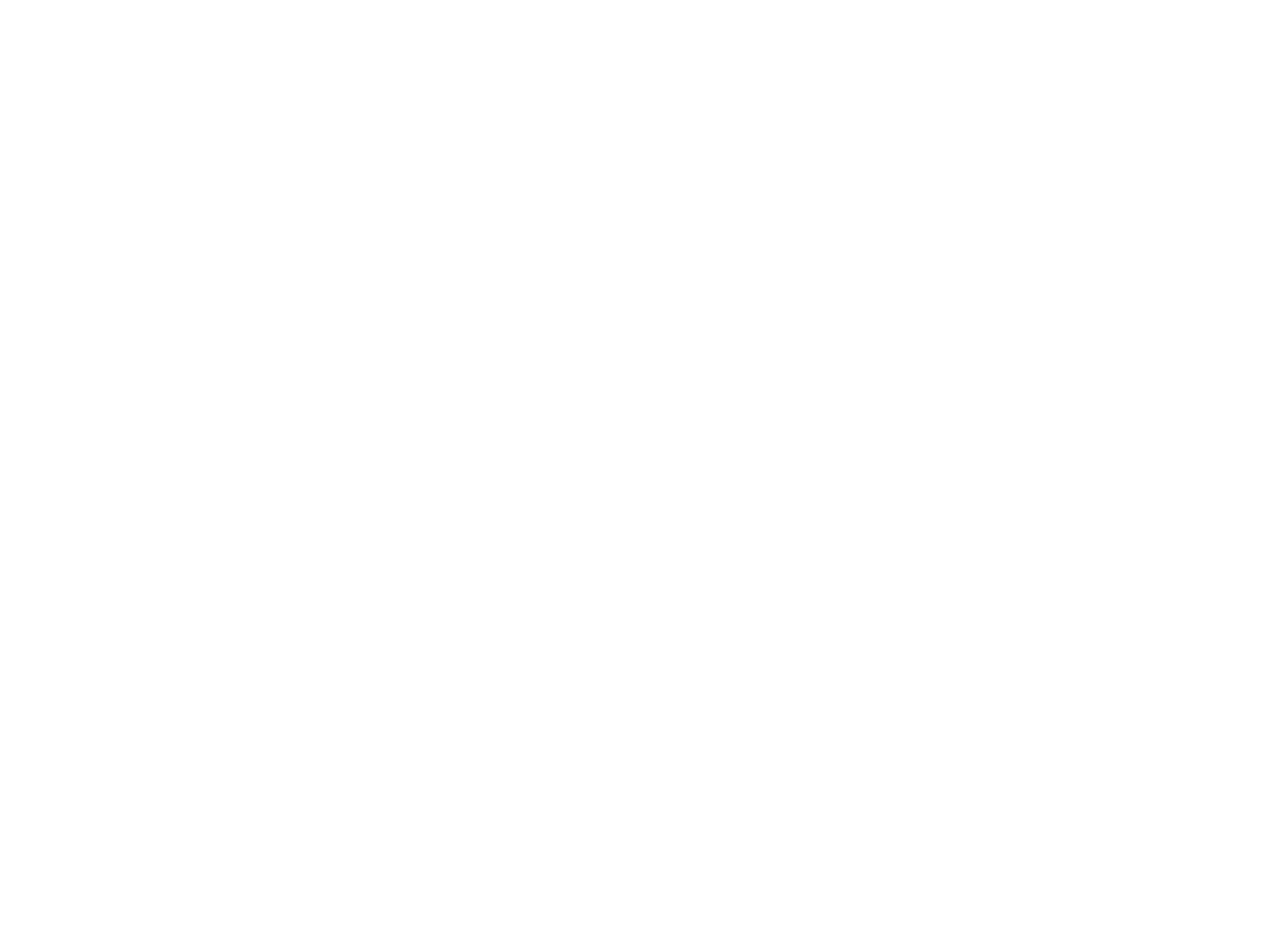
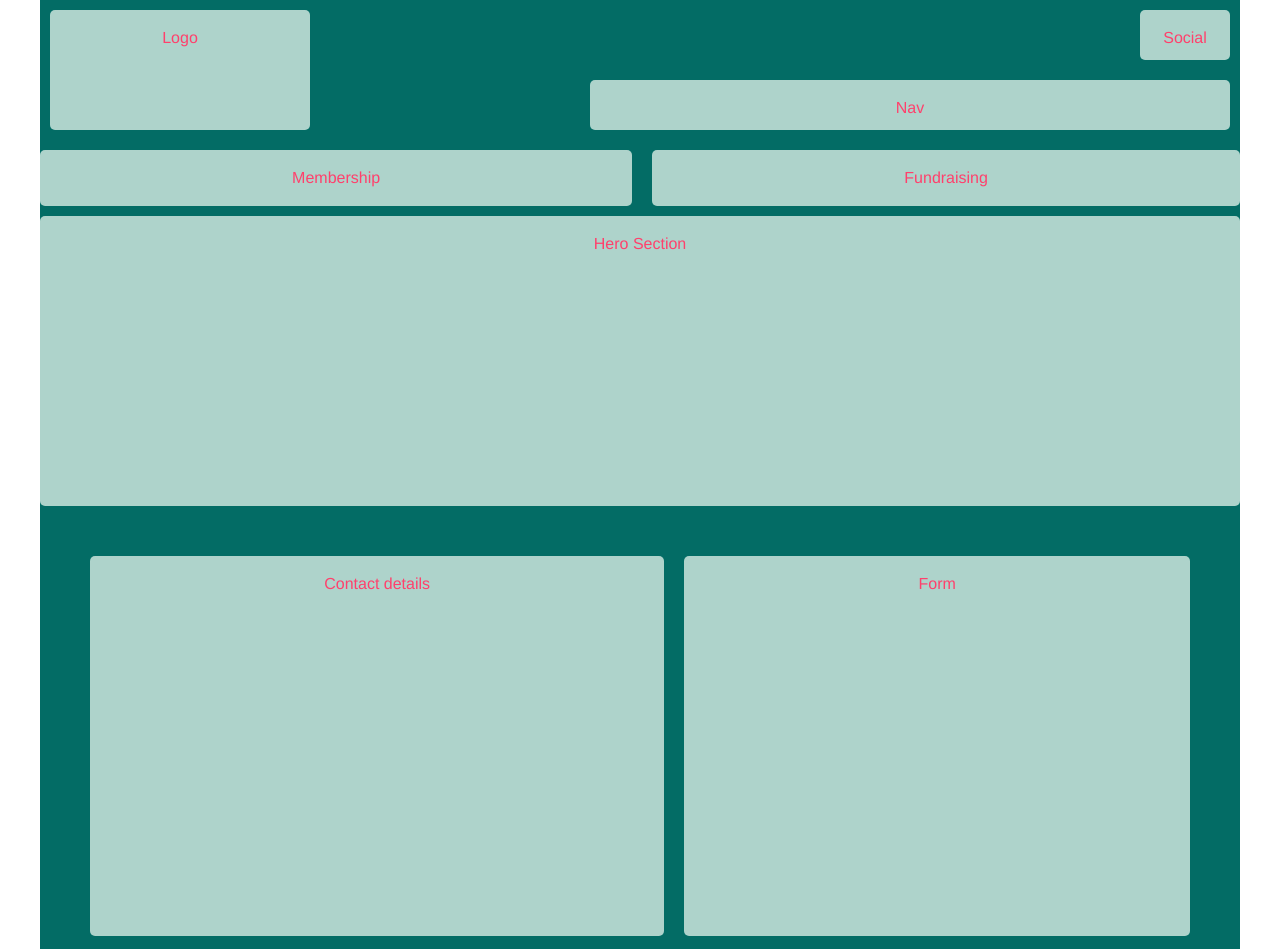
Before and after one commit to hnmegan/Nguyen_Ho_MediaQueries, a plain HTML site: page index.html in a window 1280 px wide. Shown: the top 949 px of the page. Before the commit the page ends 800 px from the top, so only its background shows below. Drawn offline with Linux system fonts and the light colour scheme.

Commit message:
finnished html and css. pls check bc i'm not happy with the logo yet

```diff
--- a/css/main.css
+++ b/css/main.css
@@ -7,26 +7,40 @@ body
 .container
 {
 	margin: 0 auto;
-	background-color: #efefef;
+	background-color: #036c65;
 	max-width: 1200px;
 }
 
 .box
 {
-	background-color: #8ea86e;
-	color: #fff;
+	background-color: #aed3cb;
+	color: #ff406c;
 	border-radius: 5px;
 	padding: 20px;
 	text-align: center;
 	margin: 10px;
 }
 
+#mainHeader
+{
+	display: flex;
+	flex-direction: row;
+
+}
+
 .logo
 {
-	width: 100px;
-	margin-left: auto;
+	width: 50px;
+	margin-left: 10px;
 	margin-right: auto;
 }
+
+.headerRight
+{
+	display: flex;
+	flex-direction: row;
+}
+
 
 @media screen and (min-width: 600px)
 {
@@ -36,14 +50,37 @@ body
 		flex-direction: row;
 	}
 
+	.headerRight
+{
+	display: flex;
+	flex-direction: column;
+	height: 30px;
+	align-items: flex-end;
+
+}
+
+	.Hero
+	{
+		height: 250px;
+		margin: 0;
+	}
+
 	.box
 	{
 		flex: 1 1 auto;
 	}
 
+	.social
+	{
+		height: 10px;
+		width: 50px;
+	}
+
 	.nav
 	{
-		flex: 0 1 600px;
+
+		width: 600px;
+		height: 10px;
 	}
 
 	.logo
@@ -51,11 +88,29 @@ body
 		order: -1;
 		flex: 0 1 220px;
 		margin-left: 10px;
+		height: 80px;
+		width: 80px;
 	}
 
-	#products
+	.notification
 	{
 		display: flex;
 		flex-direction: row;
+		margin-right: -10px;
+		margin-left: -10px;
+	}
+
+
+	#Contact
+	{
+		display: flex;
+		flex-direction: row;
+		height: 400px;
+		margin: 40px;
+	}
+
+	.footer
+	{
+		height: 150px;
 	}
 }
--- a/index.html
+++ b/index.html
@@ -0,0 +1,67 @@
+<!DOCTYPE html>
+<html lang="en">
+<head>
+	<meta charset="UTF-8">
+	<meta http-equiv="X-UA-Compatible" content="IE-edge">
+	<meta name="viewport" content="width=device-width, initial-scale=1">
+
+	<link rel="stylesheet" href="css/reset.css">
+	<link rel="stylesheet" href="css/main.css">
+
+	<title>Responsive Build with Flexbox</title>
+</head>
+
+<body>
+	<main class="container">
+		<header id="mainHeader">
+			<div class="box logo">
+				<h2>Logo</h2>
+			</div>
+
+			<section class="headerRight">
+
+			<div class="box social">
+				<h2>Social</h2>
+			</div>
+
+			<div class="box nav">
+				<h2>Nav</h2>
+			</div>
+			</section>
+
+		</header>
+
+		<section class="notification">
+			<div class="box membership">
+				<h2>Membership</h2>
+			</div>
+
+			<div class="box fundraising">
+				<h2>Fundraising</h2>
+			</div>
+
+		</section>
+
+		<section class="box Hero">
+			<h2>Hero Section</h2>
+		</section>
+
+		<section id="Contact">
+			<div class="box">
+				<h2>Contact details</h2>
+			</div>
+			<div class="box">
+				<h2>Form</h2>
+			</div>
+		</section>
+
+		<footer>
+			<div class="box footer">
+				<h2>Footer</h2>
+			</div>
+		</footer>
+	</main>
+
+	<script src="js/main.js"></script>
+</body>
+</html>
```
